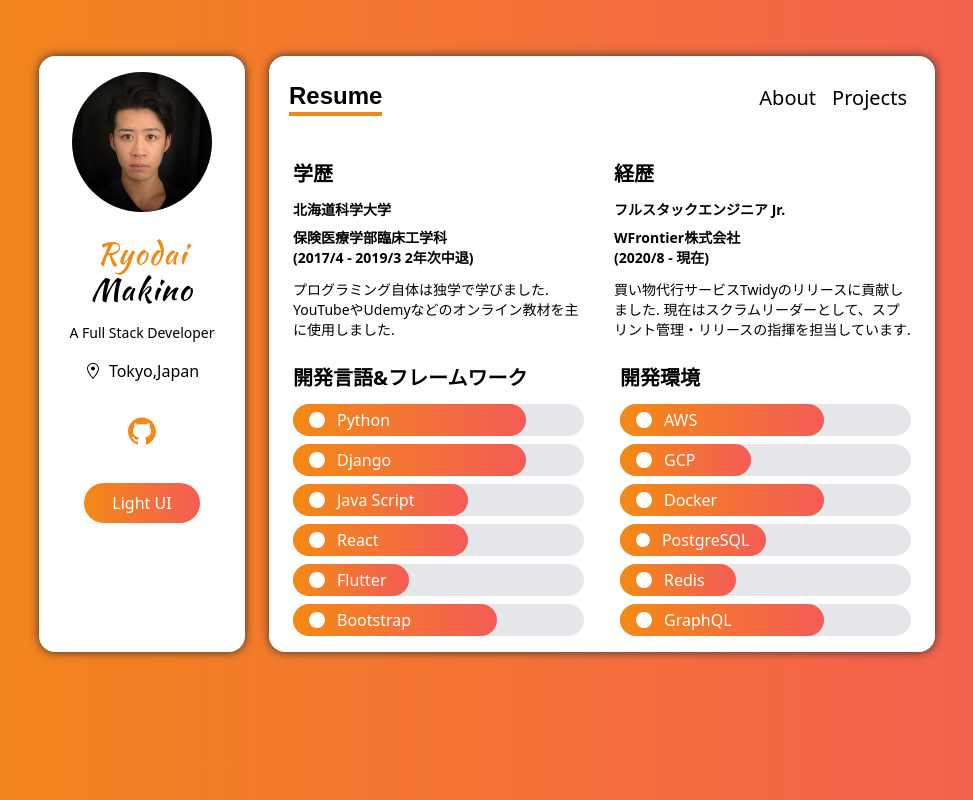
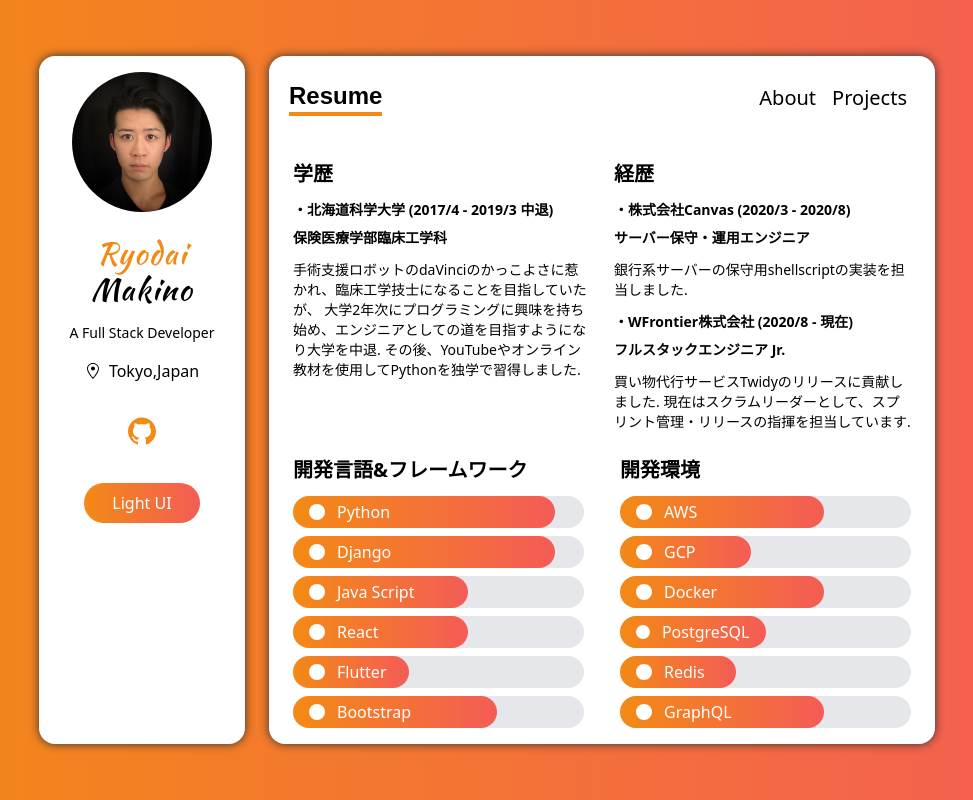
Before and after one commit to makidai/nextjs-portfolio, a Next.js app: page /resume in a window 1280 px wide. Shown: the whole page, without its empty margins (153-1126 px from the left). Built offline with nearby package versions, Linux system fonts and the light colour scheme.

Commit message:
fix resume

```diff
--- a/data.ts
+++ b/data.ts
@@ -43,12 +43,12 @@ export const languages: Skill[] = [
     {
         Icon: BsCircleFill,
         name: "Python",
-        level: "80",
+        level: "90",
     },
 	{
 		Icon: BsCircleFill,
 		name: "Django",
-		level: "80",
+		level: "90",
 	},
     {
         Icon: BsCircleFill,
@@ -123,7 +123,7 @@ export const projects: IProject[] = [
         description:
             "",
         image_path: "/images/admin_site.png",
-        deployed_url: "https://twidy.jp/ja/",
+        deployed_url: "",
         github_url: "",
         category: ["django"],
         key_techs: ["django", "Bootstrap"],
@@ -134,7 +134,7 @@ export const projects: IProject[] = [
         description:
             "",
         image_path: "/images/mail_magazine.png",
-        deployed_url: "https://twidy.jp/ja/",
+        deployed_url: "",
         github_url: "",
         category: ["django"],
         key_techs: ["django", "Bootstrap"],
@@ -145,9 +145,20 @@ export const projects: IProject[] = [
         description:
             "",
         image_path: "/images/dashboard.png",
-        deployed_url: "https://twidy.jp/ja/",
+        deployed_url: "",
         github_url: "",
         category: ["django"],
         key_techs: ["django", "OSS", "AdminLTE", "Cart.js"],
     },
+    {
+        id: 4,
+        name: "ポートフォリオサイト",
+        description:
+            "",
+        image_path: "/images/portfolio.png",
+        deployed_url: "",
+        github_url: "",
+        category: ["react"],
+        key_techs: ["Next.js", "Tailwind CSS"],
+    },
 ];
--- a/pages/resume.tsx
+++ b/pages/resume.tsx
@@ -22,17 +22,15 @@ const Resume = () => {
                     <h5 className="my-3 font-sans text-xl font-bold">学歴</h5>
                     <div className="">
                         <h5 className="my-2 font-sans text-sm font-bold">
-                            北海道科学大学
+                            ・北海道科学大学 (2017/4 - 2019/3 中退)
                         </h5>
                         <p className="font-sans text-sm font-semibold">
                             保険医療学部臨床工学科
                         </p>
-                        <p className="font-sans text-sm font-semibold">
-                            (2017/4 - 2019/3 2年次中退)
-                        </p>
                         <p className="my-3 font-sans text-sm">
-                            プログラミング自体は独学で学びました.
-                            YouTubeやUdemyなどのオンライン教材を主に使用しました.
+                            手術支援ロボットのdaVinciのかっこよさに惹かれ、臨床工学技士になることを目指していたが、
+                            大学2年次にプログラミングに興味を持ち始め、エンジニアとしての道を目指すようになり大学を中退.
+                            その後、YouTubeやオンライン教材を使用してPythonを独学で習得しました.
                         </p>
                     </div>
                 </motion.div>
@@ -43,15 +41,23 @@ const Resume = () => {
                 >
                     <h5 className="my-3 font-sans text-xl font-bold">経歴</h5>
                     <div className="">
+                        <p className="font-sans text-sm font-semibold">
+                            ・株式会社Canvas (2020/3 - 2020/8)
+                        </p>
+                        <h5 className="my-2 font-sans text-sm font-bold">
+                            サーバー保守・運用エンジニア
+                        </h5>
+                        <p className="my-3 font-sans text-sm">
+                            銀行系サーバーの保守用shellscriptの実装を担当しました.
+                        </p>
+                    </div>
+                    <div className="">
+                        <p className="font-sans text-sm font-semibold">
+                            ・WFrontier株式会社 (2020/8 - 現在)
+                        </p>
                         <h5 className="my-2 font-sans text-sm font-bold">
                             フルスタックエンジニア Jr.
                         </h5>
-                        <p className="font-sans text-sm font-semibold">
-                            WFrontier株式会社
-                        </p>
-                        <p className="font-sans text-sm font-semibold">
-                            (2020/8 - 現在)
-                        </p>
                         <p className="my-3 font-sans text-sm">
                             買い物代行サービスTwidyのリリースに貢献しました.
                             現在はスクラムリーダーとして、スプリント管理・リリースの指揮を担当しています.
```
Also changed, not shown: public/images/portfolio.png (added).
